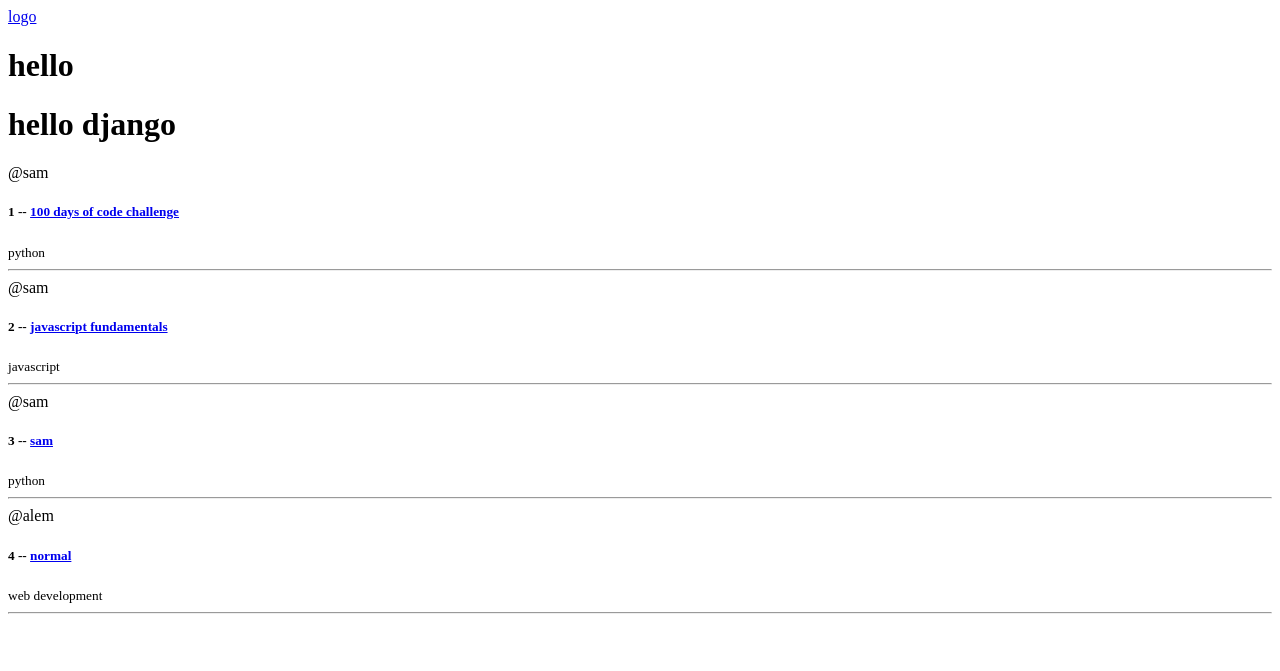
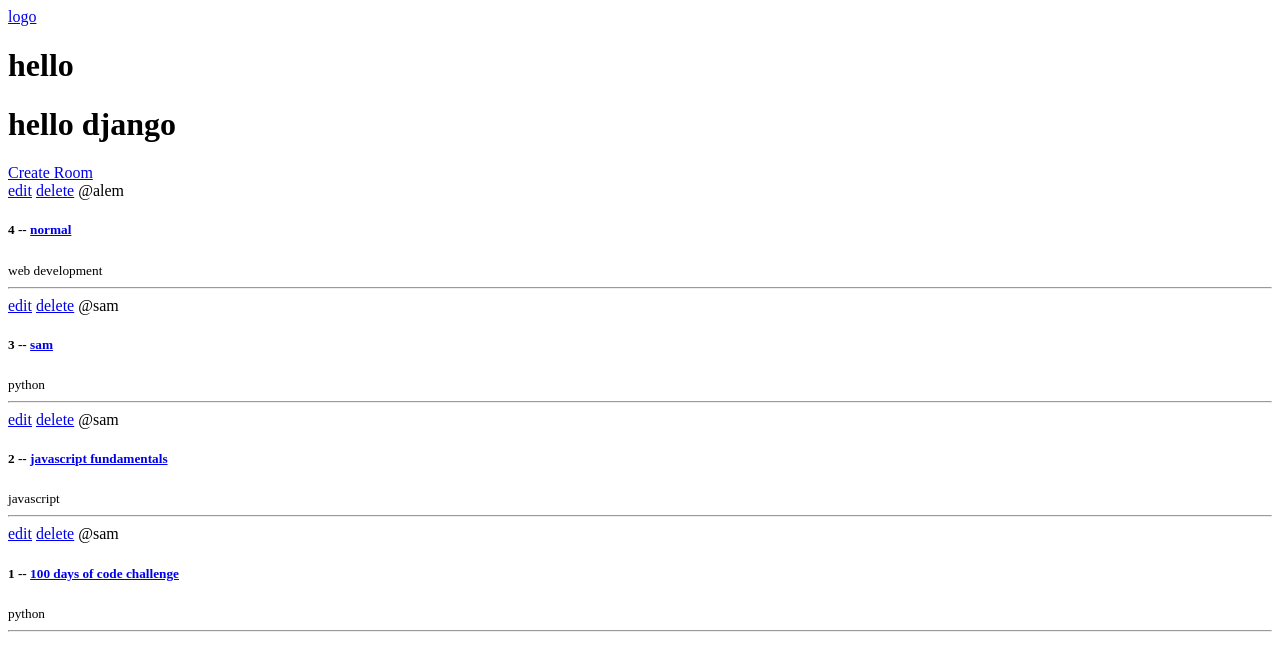
Before and after one commit to sam23121/discord, a Django app: page / in a window 1280 px wide. Shown: the top 671 px of the page. Run offline with Django 4.2, Linux system fonts and the light colour scheme; data comes from the database, SQL or seed files in the repository; both versions use the stored data as it was after the commit.

Commit message:
adding CRUD

```diff
--- a/base/models.py
+++ b/base/models.py
@@ -18,8 +18,14 @@ class Room(models.Model):
     topic = models.ForeignKey(Topic, on_delete=models.SET_NULL, null=True)
     descriptions = models.TextField(null=True, blank=True)
 
+    class Meta:
+        ordering = ['-updated', '-created']
+
     def __str__(self):
         return self.name
+
+
+
 
 class Message(models.Model):
     name = models.ForeignKey(Room, on_delete=models.CASCADE)
--- a/base/templates/base/home.html
+++ b/base/templates/base/home.html
@@ -4,8 +4,13 @@
 {% block content %}
     <h1>hello</h1>
 <h1>hello django</h1>
+<div>
+    <a href="{% url 'create-room' %}">Create Room</a>
+</div>
 {% for room in rooms %}
         <div>
+            <a href="{% url 'update-room' room.id %}">edit</a>
+            <a href="{% url 'delete-room' room.id %}">delete</a>
             <span>@{{room.host.username}}</span>
             <h5>{{room.id}} -- <a href="{% url 'index' room.id %}">{{ room.name }}</a></h5>
             <small>{{room.topic.name}}</small>
--- a/base/urls.py
+++ b/base/urls.py
@@ -5,4 +5,9 @@ from . import views
 urlpatterns = [
     path('', views.home, name='home'),
     path('rooms/<str:pk>/', views.index, name='index'),
+
+    path('create-room', views.createRoom, name = 'create-room'),
+    path('update-room/<str:pk>/', views.updateRoom, name = 'update-room'),
+    path('delete-room/<str:pk>/', views.deleteRoom, name = 'delete-room'),
+
 ]
--- a/base/views.py
+++ b/base/views.py
@@ -1,5 +1,6 @@
-from django.shortcuts import render
+from django.shortcuts import render, redirect
 from django.http import HttpResponse
+from .forms import RoomForm
 
 from .models import Room
 
@@ -19,3 +20,32 @@ def home(request):
 def index(request, pk):
     room = Room.objects.get(id=pk)
     return render(request, 'base/rooms.html', {'room': room})
+
+def createRoom(request):
+    form = RoomForm()
+    if request.method == 'POST':
+        form = RoomForm(request.POST)
+        if form.is_valid():
+            form.save()
+            return redirect('home')
+    context = {'form' : form}
+    return render(request, 'base/room_form.html', context)
+
+def updateRoom(request, pk):
+    room = Room.objects.get(id=pk)
+    form = RoomForm(instance=room)
+    if request.method == "POST":
+        form = RoomForm(request.POST, instance=room)
+        if form.is_valid():
+            form.save()
+            return redirect('home')
+
+    context = {'form' : form}
+    return render(request, 'base/room_form.html', context)
+
+def deleteRoom(request, pk):
+    room = Room.objects.get(id=pk)
+    if request.method == 'POST':
+        room.delete()
+        return redirect('home')
+    return render(request, 'base/delete.html', {'obj' : room})
```
Also changed, not shown: base/forms.py (added, +9 -0 lines), base/templates/base/delete.html (added, +14 -0 lines), base/templates/base/room_form.html (added, +12 -0 lines), db.sqlite3, 2 other files. Lines whose indentation alone changed are shown as unchanged.
